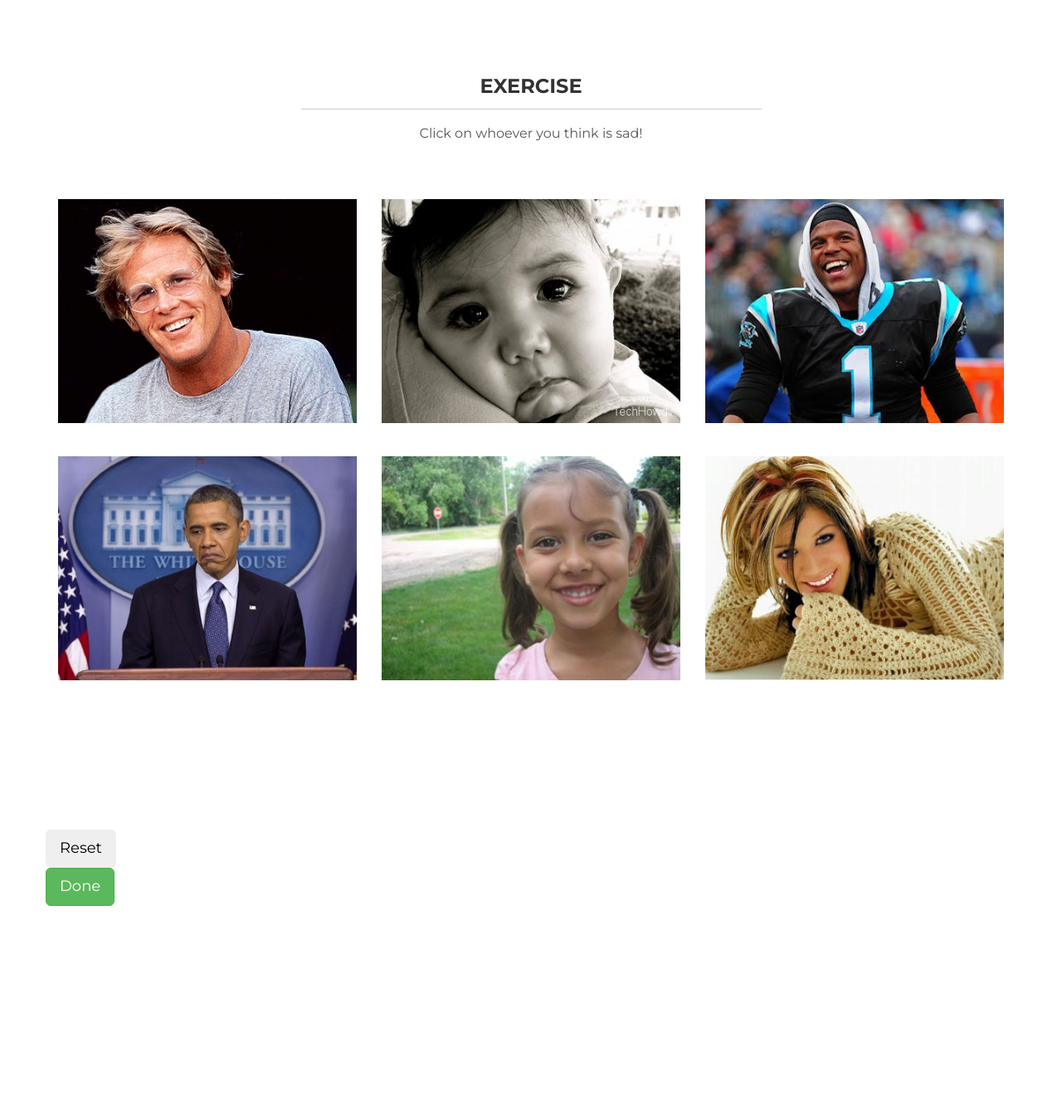
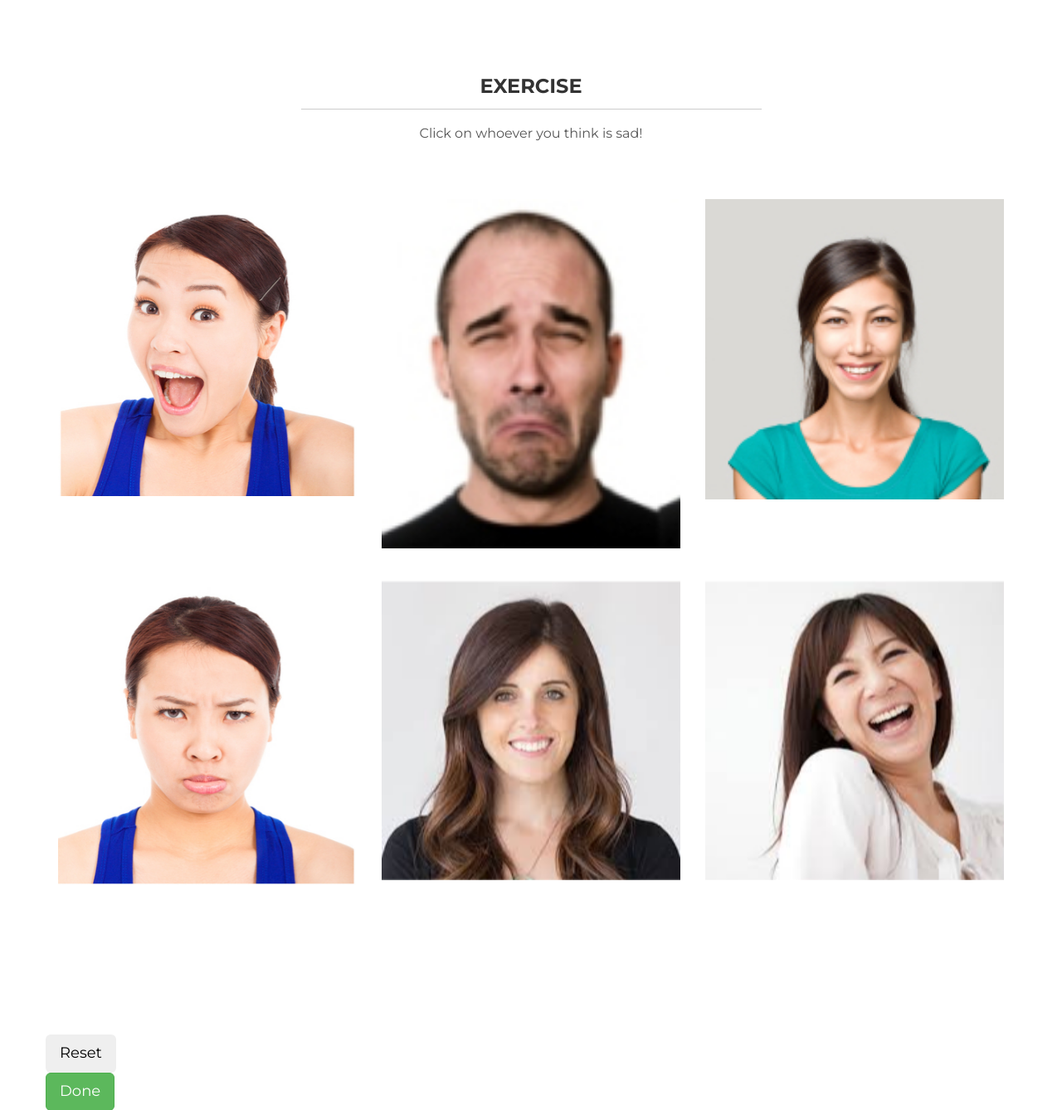
Before and after one commit to abhinandam/BuddyBear, a Flask app: page /lessons in a window 1280 px wide. Shown: the part 1074-2412 px from the top of the page at 83% size. Before the commit the page ends 2166 px from the top, so only its background shows below. Run offline with Flask 2, Linux system fonts and the light colour scheme; some libraries are stand-ins or nearby versions.

```diff
--- a/templates/buddybear.html
+++ b/templates/buddybear.html
@@ -32,7 +32,7 @@
     padding-top: 50px;
 }
 body {
-    background-image: url('static/ForestBackground.png');
+    background-image: url('static/ForestBackground_2.jpg');
     background-size: 100% 100%;
     background-repeat: no-repeat;
 }
--- a/templates/devices.html
+++ b/templates/devices.html
@@ -43,7 +43,7 @@
 }
 
 body {
-    background-image: url('static/ForestBackground.png');
+    background-image: url('static/ForestBackground_2.jpg');
     background-size: 100% 100%;
 }
 
--- a/templates/lessons.html
+++ b/templates/lessons.html
@@ -174,24 +174,24 @@
 		</div>
 		<div class="row mt centered">
 			<div class="col-lg-4">
-  				<img id = 'myImg1' src="static/assets/img/portfolio/port01.jpg" alt="" class="image" style="width:100%" onclick="setCorrect('myImg1')">
+  				<img id = 'myImg1' src="static/flashcards/happy1.jpg" alt="" class="image" style="width:100%" onclick="setCorrect('myImg1')">
 			</div>
 			<div class="col-lg-4">
-				<img id = 'myImg2' src="static/assets/img/portfolio/port02.jpg" alt="" class="image" style="width:100%" onclick="setCorrect('myImg2')">
+				<img id = 'myImg2' src="static/flashcards/sad1.jpg" alt="" class="image" style="width:100%" onclick="setCorrect('myImg2')">
 			</div>
 			<div class="col-lg-4">
-				<img id = 'myImg3' src="static/assets/img/portfolio/port03.jpg" alt="" class="image" style="width:100%" onclick="setCorrect('myImg3')">
+				<img id = 'myImg3' src="static/flashcards/happy2.jpg" alt="" class="image" style="width:100%" onclick="setCorrect('myImg3')">
 			</div>
 		</div><!-- /row -->
 		<div class="row mt centered">
 			<div class="col-lg-4">
-				<img id = 'myImg4' src="static/assets/img/portfolio/port04.jpg" alt="" class="image" style="width:100%" onclick="setCorrect('myImg4')">
+				<img id = 'myImg4' src="static/flashcards/sad2.jpg" alt="" class="image" style="width:100%" onclick="setCorrect('myImg4')">
 			</div>
 			<div class="col-lg-4">
-				<img id = 'myImg5' src="static/assets/img/portfolio/port05.jpg" alt="" class="image" style="width:100%" onclick="setCorrect('myImg5')">
+				<img id = 'myImg5' src="static/flashcards/happy3.jpg" alt="" class="image" style="width:100%" onclick="setCorrect('myImg5')">
 			</div>
 			<div class="col-lg-4">
-				<img id = 'myImg6' src="static/assets/img/portfolio/port06.jpg" alt="" class="image" style="width:100%" onclick="setCorrect('myImg6')">
+				<img id = 'myImg6' src="static/flashcards/happy4.jpg" alt="" class="image" style="width:100%" onclick="setCorrect('myImg6')">
 			</div>
 		</div><!-- /row -->
 	</div><!-- /container -->
@@ -213,8 +213,6 @@
 
 
 
-
-
     <!-- Bootstrap core JavaScript
     ================================================== -->
     <!-- Placed at the end of the document so the pages load faster -->
```
Also changed, not shown: static/ForestBackground_2.jpg (added), static/flashcards/Unknown.jpeg (added), static/flashcards/happy1.jpg (added), static/flashcards/happy2.jpg (added), static/flashcards/happy3.jpg (added), static/flashcards/happy4.jpg (added), static/flashcards/sad1.jpg (added), static/flashcards/sad2.jpg (added), static/flashcards/sad3.jpg (added).
